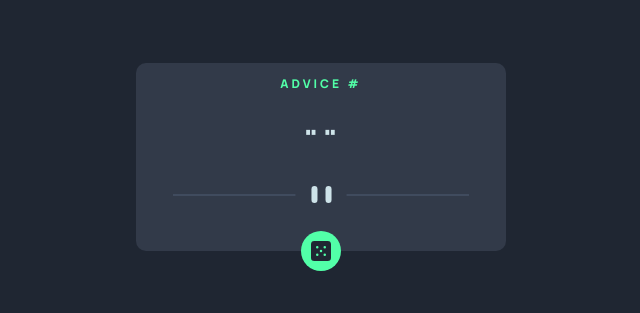
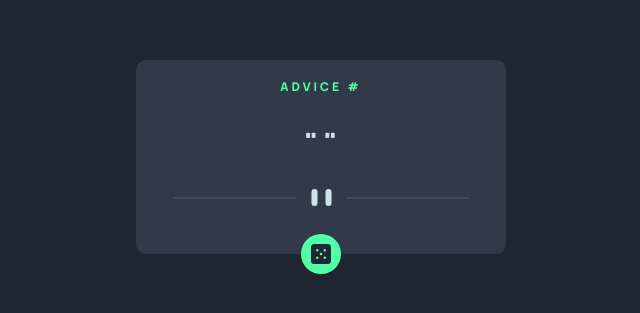
Before and after one commit to ofthewildfire/fem-challenges, a plain HTML site: page junior/advice-generator-app-main/index.html in a window 1280 px wide. Shown: the part 243-556 px from the top of the page, 319-959 px from the left. Drawn offline with Linux system fonts and the light colour scheme.

Commit message:
css changes

```diff
--- a/junior/advice-generator-app-main/css/style.css
+++ b/junior/advice-generator-app-main/css/style.css
@@ -1,6 +1,5 @@
 * {
   border: 0;
-  outline: 0;
   box-sizing: border-box;
   padding: 0;
   margin: 0;
@@ -18,24 +17,16 @@
   --DarkGrayishBlue: hsl(217, 19%, 24%);
   --DarkBlue: hsl(218, 23%, 16%);
 
-
   --PrimaryFont: 'Manrope', sans-serif;
-  /*  */
-  --QouteFontSize: 28px;
 }
 
-/* Text */
-
-h1,
-span,
-h2 {
-  font-family: var(--PrimaryFont);
-}
 
 body {
+  font-family: var(--PrimaryFont);
   display: flex;
   height: 100vh;
   align-items: center;
+  text-align: center;
   justify-content: center;
   background-color: var(--DarkBlue);
 }
@@ -51,7 +42,6 @@ body {
 }
 
 .dice-container {
-  margin: 0 auto;
   background-color: var(--NeonGreen);
   border-radius: 50%;
   height: 40px;
@@ -84,21 +74,21 @@ body {
 .dice-container:hover,
 .dice-container:focus,
 .dice-container:active {
-  box-shadow: 1px 1px 10px var(--LightCyan);
+  box-shadow: 1px 1px 20px var(--LightCyan);
+  cursor: pointer;
 }
+
 
 .advice-text {
   font-size: 28px;
   color: var(--LightCyan);
-  text-align: center;
   margin: 1em 0;
   padding: 0 1em;
 }
 
 h2 {
   font-size: 12px;
-  text-align: center;
-  margin-top: 1em;
+  margin-top: 1.5em;
   color: var(--NeonGreen);
   text-transform: uppercase;
   letter-spacing: 3px;
```
